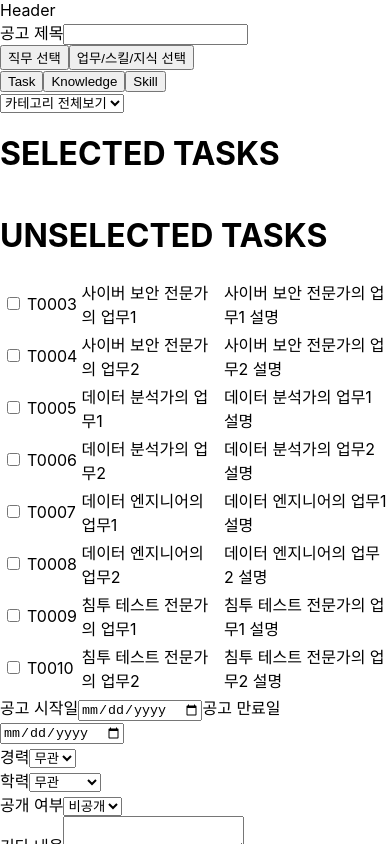
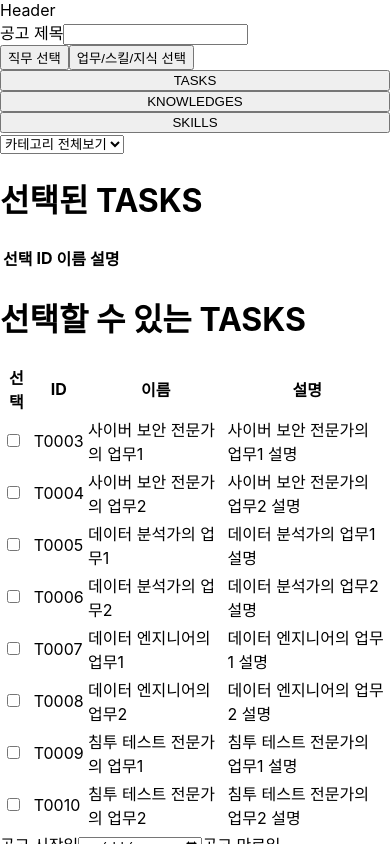
Before and after one commit to thovy/notice, a React (Create React App) app: page /job/posting in a window 390 px wide. Both pictures are taken after a click on the button "업무/스킬/지식 선택". Shown: the top 844 px of the page. Built offline with nearby package versions, Linux system fonts and the light colour scheme.

Commit message:
style: css style 수정 및 css를 위해 active class 추가
- css 를 위해 classname을 수정하고 active classname 도 추가하고 간단한 수정을 했습니다.
- 영어로 기입되어 있던 테이블 칼럼명 한글로 변경

```diff
--- a/src/components/post/posting/JobComponent.tsx
+++ b/src/components/post/posting/JobComponent.tsx
@@ -32,6 +32,10 @@ const JobComponent: React.FC<ChildComponentProps> = ({ onJobSelected, jobData })
         onJobSelected(Number(e.target.value) + 1);
     }
 
+
+  // TSK 버튼 list
+  const tskbuttonlist = ['tasks', 'knowledges', 'skills']
+
   return (
     <>
         {/* 직무선택 드롭다운 메뉴 */}
@@ -65,9 +69,12 @@ const JobComponent: React.FC<ChildComponentProps> = ({ onJobSelected, jobData })
         <div className="job-tsk-container">
             {/* tsk 선택 버튼 */}
             <div className="tsk-button-container">
-                <button onClick={() => selectItemType('tasks')}>Task</button>
-                <button onClick={() => selectItemType('knowledges')}>Knowledge</button>
-                <button onClick={() => selectItemType('skills')}>Skill</button>
+                {tskbuttonlist.map((button) => (
+                    <button
+                        onClick={() => selectItemType(button as "tasks" | "skills" | "knowledges")}
+                        className={selectedItemType === button ? 'active' : ''}
+                    >{button.toUpperCase()}</button>
+                    ))}
             </div>
             {/* tsk 에 속한 내용 */}
             <div className="tsk-list-wrapper">
--- a/src/components/post/posting/JobContentsList.tsx
+++ b/src/components/post/posting/JobContentsList.tsx
@@ -1,4 +1,5 @@
 import React from 'react'
+import './JobContentsList.css'
 
 const JobContentsList = ( {items}:any ) => {
   return (
@@ -7,9 +8,9 @@ const JobContentsList = ( {items}:any ) => {
         <table>
             <thead>
                 <tr>
-                    <th>id</th>
-                    <th>title</th>
-                    <th>description</th>
+                    <th>ID</th>
+                    <th>이름</th>
+                    <th>설명</th>
                 </tr>
             </thead>
             <tbody>
--- /dev/null
+++ b/src/components/post/posting/TSKContents.css
@@ -0,0 +1,6 @@
+@media (max-width: 470px) {
+  .tsk-button-container {
+    display: flex;
+    flex-direction: column;
+  }
+}
--- a/src/components/post/posting/TSKContents.tsx
+++ b/src/components/post/posting/TSKContents.tsx
@@ -1,5 +1,6 @@
 import React, { useMemo, useState } from 'react';
 import { TaskContents, KnowledgeContents, SkillContents, JobContents } from '../dummyJob';
+import './TSKContents.css'
 
 // 상위컴포넌트에서 내려주는 항목들 type 정의
 interface ChildComponentProps {
@@ -71,13 +72,19 @@ const TSKContents: React.FC<ChildComponentProps> = ({ onJobSelected, jobData })
     }
   }, [selectedTSK])
 
+  // TSK 버튼 list
+  const tskbuttonlist = ['tasks', 'knowledges', 'skills']
+
   return (
     <>
       {/* TSK 선택 버튼 */}
       <div className="tsk-button-container">
-        <button onClick={() => setSelectedItemType('tasks')}>Task</button>
-        <button onClick={() => setSelectedItemType('knowledges')}>Knowledge</button>
-        <button onClick={() => setSelectedItemType('skills')}>Skill</button>
+        {tskbuttonlist.map((button) => (
+          <button
+            onClick={() => setSelectedItemType(button)}
+            className={selectedItemType === button ? 'active' : ''}
+          >{button.toUpperCase()}</button>
+        ))}
       </div>
 
       {/* task category 선택 drop down menu */}
@@ -113,9 +120,17 @@ const TSKContents: React.FC<ChildComponentProps> = ({ onJobSelected, jobData })
         <div className="tsk-list-wrapper">
           <div className="selected-contents">
             {/* 리스트 제목 */}
-            <h1>SELECTED {selectedItemType.toUpperCase()}</h1>
+            <h1>선택된 {selectedItemType.toUpperCase()}</h1>
             {/* 리스트 테이블 */}
             <table>
+              <thead>
+                <tr>
+                    <th>선택</th>
+                    <th>ID</th>
+                    <th>이름</th>
+                    <th>설명</th>
+                </tr>
+              </thead>
               <tbody className="selected-list">
                 {(selectedTSK[selectedItemType] || []).map((id: string) => (
                   <tr key={id}>
@@ -159,9 +174,17 @@ const TSKContents: React.FC<ChildComponentProps> = ({ onJobSelected, jobData })
         <div className="tsk-list-wrapper">
           <div className="unselected-contents">
             {/* 리스트 제목 */}
-            <h1>UNSELECTED {selectedItemType.toUpperCase()}</h1>
+            <h1>선택할 수 있는 {selectedItemType.toUpperCase()}</h1>
             {/* 리스트 테이블 */}
               <table>
+                <thead>
+                  <tr>
+                      <th>선택</th>
+                      <th>ID</th>
+                      <th>이름</th>
+                      <th>설명</th>
+                  </tr>
+                </thead>
                 <tbody className="unselected-list">
                   {unselectedTSK.map((content) => (
                     <tr key={content.id}>
```
Also changed, not shown: src/components/post/posting/JobComponent.css (added), src/components/post/posting/JobComponent.module.css (deleted), src/components/post/posting/JobContentsList.css (added), src/components/post/posting/JobContentsList.module.css (deleted), src/components/post/posting/TSKContents.module.css (deleted).
